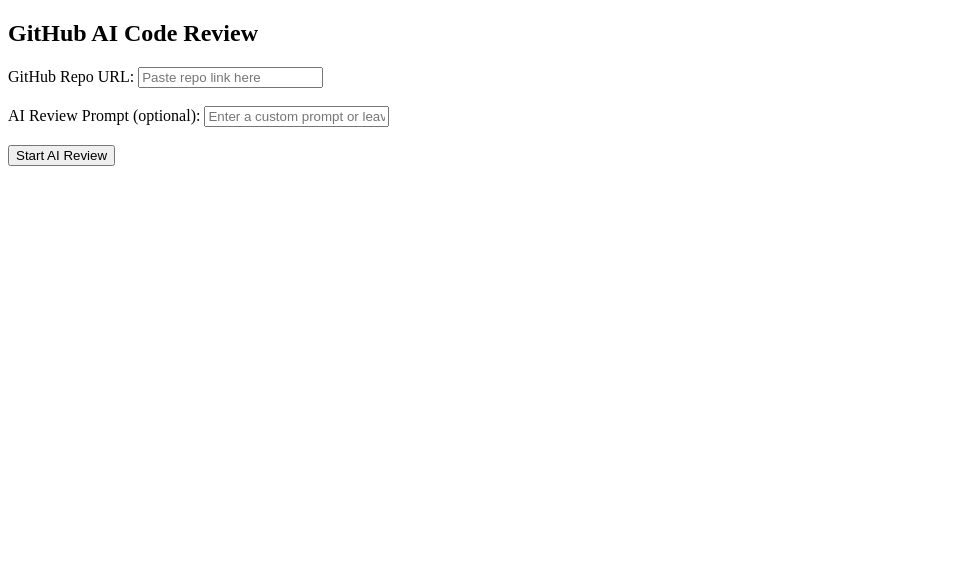
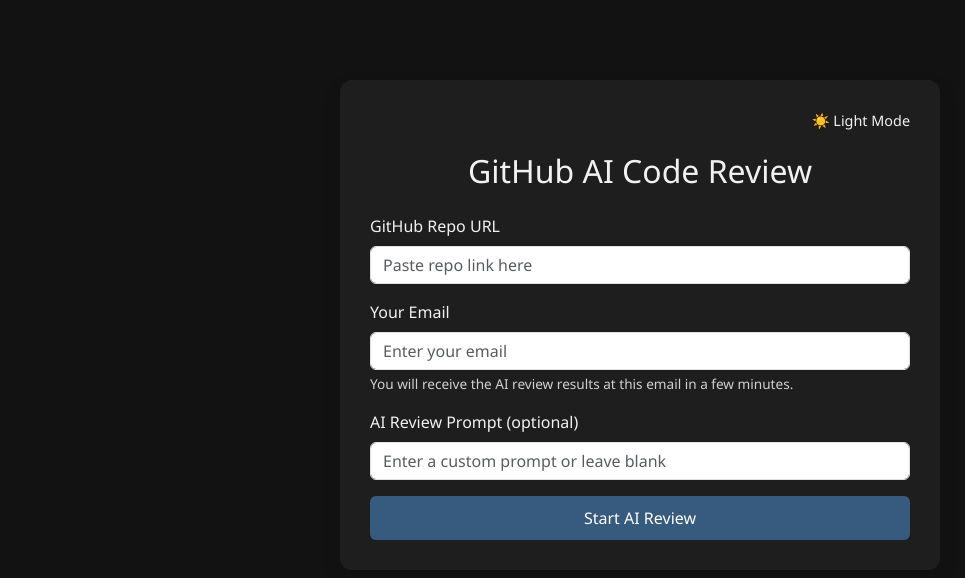
Before and after one commit to AbdulHannan-o1/code-review-form, a plain HTML site: page index.html in a window 1280 px wide. Shown: the whole page, without its empty margins (0-965 px from the left). Drawn offline with nearby package versions, Linux system fonts and the light colour scheme.

Commit message:
better ui

```diff
--- a/index.html
+++ b/index.html
@@ -4,17 +4,151 @@
   <meta charset="UTF-8">
   <meta name="viewport" content="width=device-width, initial-scale=1.0">
   <title>GitHub AI Code Review</title>
+  <!-- Bootstrap CSS -->
+  <link href="https://cdn.jsdelivr.net/npm/bootstrap@5.3.2/dist/css/bootstrap.min.css" rel="stylesheet">
+  <style>
+   /* Base body and container styles */
+body {
+  font-family: 'Segoe UI', Tahoma, Geneva, Verdana, sans-serif;
+  transition: background-color 0.3s, color 0.3s;
+}
+
+/* Light theme */
+body.light-mode {
+  background-color: #f8f9fa;
+  color: #343a40;
+}
+
+.review-container.light-mode {
+  background-color: #fff;
+  color: #343a40;
+}
+
+/* Dark theme */
+body.dark-mode {
+  background-color: #121212;
+  color: #f1f1f1;
+}
+
+.review-container.dark-mode {
+  background-color: #1e1e1e;
+  color: #f1f1f1;
+}
+
+/* Theme toggle button */
+.theme-toggle {
+  display: flex;
+  justify-content: flex-end;
+  margin-bottom: 20px;
+  cursor: pointer;
+  font-size: 0.9rem;
+  user-select: none;
+  transition: color 0.3s;
+}
+
+/* Form text (email hint) */
+.form-text {
+  font-size: 0.85rem;
+  margin-top: 4px;
+  transition: color 0.3s;
+}
+
+/* Adapt form-text color to theme */
+body.light-mode .form-text {
+  color: #6c757d; /* Bootstrap secondary text */
+}
+
+body.dark-mode .form-text {
+  color: #d1d1d1;
+}
+
+/* Button */
+.btn-submit {
+  width: 100%;
+  padding: 10px;
+  transition: background-color 0.3s, color 0.3s;
+}
+
+body.light-mode .btn-submit {
+  background-color: #0d6efd;
+  color: #fff;
+  border: none;
+}
+
+body.dark-mode .btn-submit {
+  background-color: #375a7f;
+  color: #fff;
+  border: none;
+}
+
+/* Responsive container */
+.review-container {
+  max-width: 600px;
+  margin: 80px auto;
+  padding: 30px;
+  border-radius: 12px;
+  box-shadow: 0 8px 20px rgba(0, 0, 0, 0.1);
+  transition: background-color 0.3s, color 0.3s;
+}
+
+@media (max-width: 576px) {
+  .review-container {
+    margin: 20px auto;
+    padding: 20px;
+  }
+}
+
+  </style>
 </head>
-<body>
-  <h2>GitHub AI Code Review</h2>
-  <form action="https://saaso1.app.n8n.cloud/webhook-test/5a24e585-3c40-4047-8877-b56da689fd37" method="post">
-    <label for="repo">GitHub Repo URL:</label>
-    <input type="text" id="repo" name="repo_url" placeholder="Paste repo link here" required><br><br>
+<body class="dark-mode">
+  <div class="review-container dark-mode">
+    <div class="theme-toggle" id="themeToggle">
+      ☀️ Light Mode
+    </div>
+    <h2 class="text-center mb-4">GitHub AI Code Review</h2>
+    <form action="https://saaso1.app.n8n.cloud/webhook-test/5a24e585-3c40-4047-8877-b56da689fd37" method="post">
+      <div class="mb-3">
+        <label for="repo" class="form-label">GitHub Repo URL</label>
+        <input type="text" class="form-control" id="repo" name="repo_url" placeholder="Paste repo link here" required>
+      </div>
 
-    <label for="prompt">AI Review Prompt (optional):</label>
-    <input type="text" id="prompt" name="ai_prompt" placeholder="Enter a custom prompt or leave blank"><br><br>
+      <div class="mb-3">
+        <label for="email" class="form-label">Your Email</label>
+        <input type="email" class="form-control" id="email" name="user_email" placeholder="Enter your email" required>
+        <div class="form-text">
+    You will receive the AI review results at this email in a few minutes.
+  </div>
+      </div>
 
-    <button type="submit">Start AI Review</button>
-  </form>
+      <div class="mb-3">
+        <label for="prompt" class="form-label">AI Review Prompt (optional)</label>
+        <input type="text" class="form-control" id="prompt" name="ai_prompt" placeholder="Enter a custom prompt or leave blank">
+      </div>
+
+      <button type="submit" class="btn btn-primary btn-submit">Start AI Review</button>
+    </form>
+  </div>
+
+  <!-- Bootstrap JS Bundle -->
+  <script src="https://cdn.jsdelivr.net/npm/bootstrap@5.3.2/dist/js/bootstrap.bundle.min.js"></script>
+
+  <!-- Dark/Light Mode Toggle Script -->
+  <script>
+    const body = document.body;
+    const container = document.querySelector('.review-container');
+    const toggle = document.getElementById('themeToggle');
+
+    toggle.addEventListener('click', () => {
+      if (body.classList.contains('dark-mode')) {
+        body.classList.replace('dark-mode', 'light-mode');
+        container.classList.replace('dark-mode', 'light-mode');
+        toggle.textContent = '🌙 Dark Mode';
+      } else {
+        body.classList.replace('light-mode', 'dark-mode');
+        container.classList.replace('light-mode', 'dark-mode');
+        toggle.textContent = '☀️ Light Mode';
+      }
+    });
+  </script>
 </body>
 </html>
```
